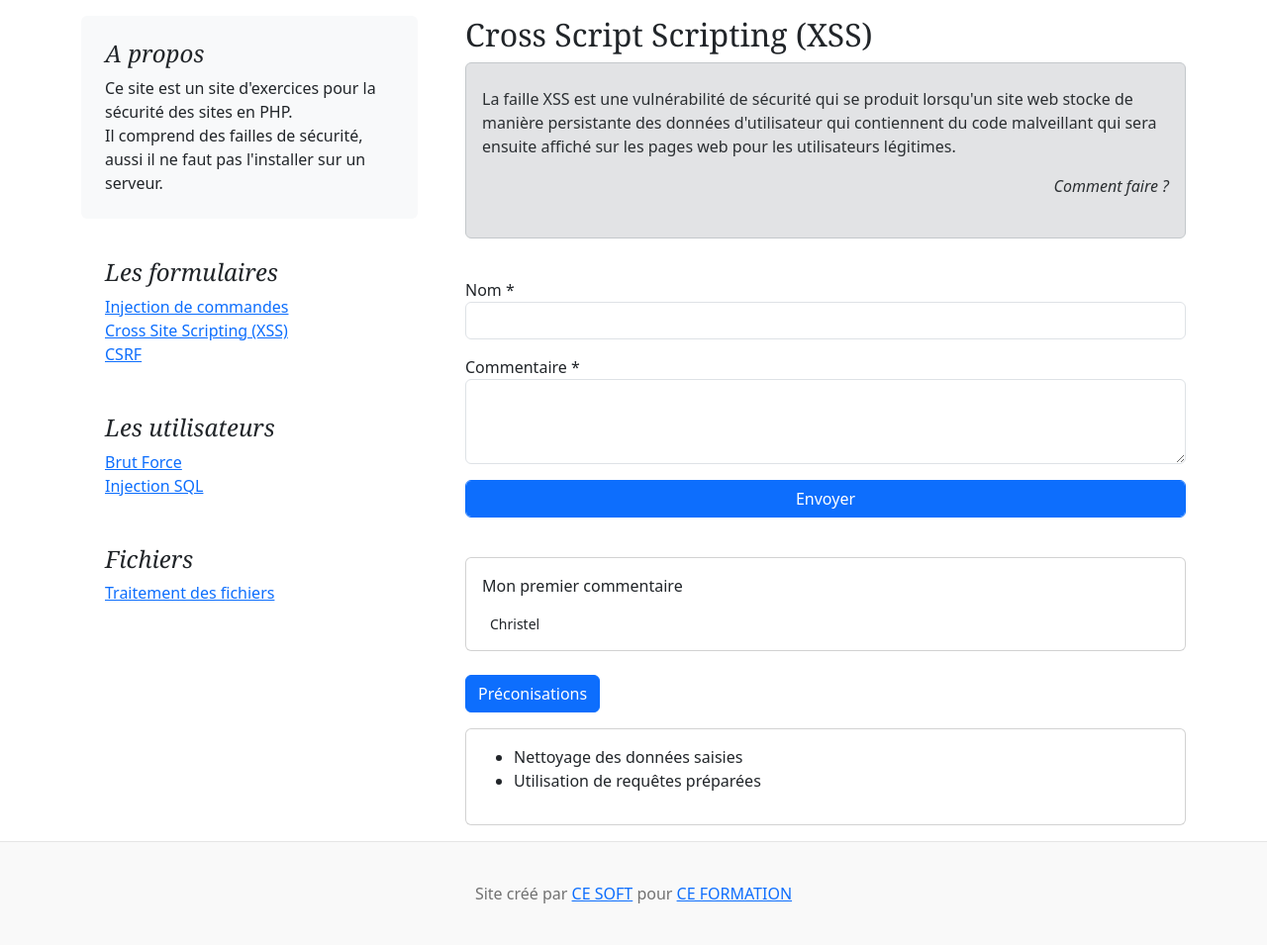
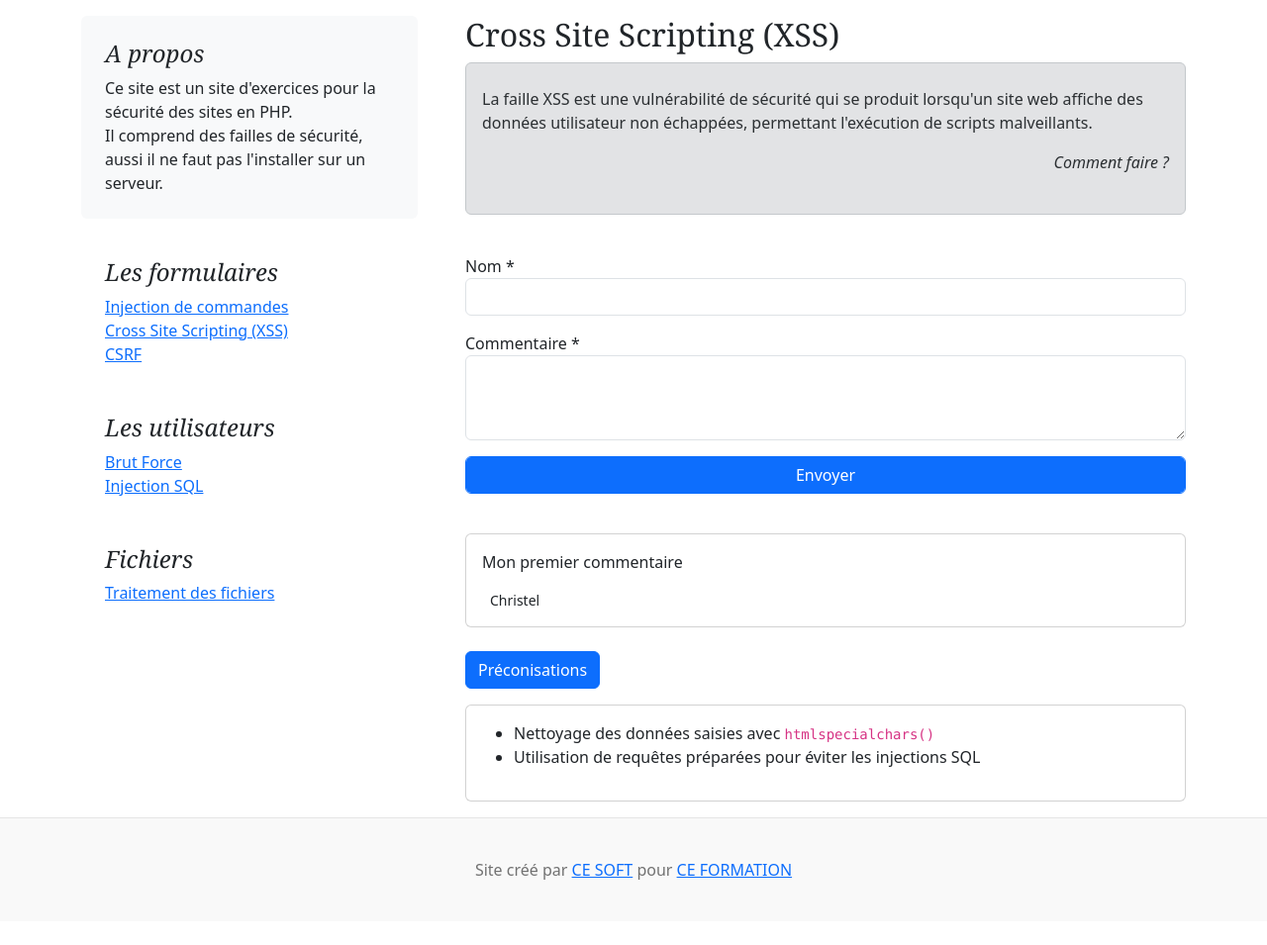
Before and after one commit to MikaRamparany/tp-securiser-application, a PHP site: page /index.php?page=xss in a window 1280 px wide, after a click on "Préconisations". Shown: the part 90-1045 px from the top of the page at 99% size. After the commit the page ends 979 px from the top, so only its background shows below. Run offline with PHP 8.4, Linux system fonts and the light colour scheme; data comes from the database, SQL or seed files in the repository.

Commit message:
1- Nettoyage des données saisies  avec surtout htmlspecialchars($_POST['name'], ENT_QUOTES, 'UTF-8') avant l'insertion en BDD 2- prepare() et bindParam()  -> requête préparée 3- mon form sécurisé

```diff
--- a/pages/xss.php
+++ b/pages/xss.php
@@ -1,61 +1,67 @@
 <?php
-	$strPreco 	= "	<ul>
-						<li>Nettoyage des données saisies</li>
-						<li>Utilisation de requêtes préparées</li>
+$strPreco  = "
+    <ul>
+        <li>Nettoyage des données saisies avec <code>htmlspecialchars()</code></li>
+        <li>Utilisation de requêtes préparées pour éviter les injections SQL</li>
     </ul>";
-	$strDesc	= "La faille XSS est une vulnérabilité de sécurité qui se produit lorsqu'un site web stocke de manière persistante des données d'utilisateur qui contiennent du code malveillant qui sera ensuite affiché sur les pages web pour les utilisateurs légitimes.";
-	$strTip		= "insérer du script dans le formulaire : <script>alert(\"coucou\");</script>";
+$strDesc   = "La faille XSS est une vulnérabilité de sécurité qui se produit lorsqu'un site web affiche des données utilisateur non échappées, permettant l'exécution de scripts malveillants.";
+$strTip    = "Exemple d'attaque : <code>&lt;script&gt;alert(\"coucou\");&lt;/script&gt;</code>";
 
 include("connect.php");
 
-	if (isset($_GET['name']) > 0){
-		$db->exec("INSERT INTO comments (name, comment) VALUES ('".$_GET['name']."', '".$_GET['message']."')");
+// Traitement du formulaire
+if ($_SERVER['REQUEST_METHOD'] === 'POST' && isset($_POST['name'], $_POST['message'])) {
+    $name = htmlspecialchars($_POST['name'], ENT_QUOTES, 'UTF-8');
+    $message = htmlspecialchars($_POST['message'], ENT_QUOTES, 'UTF-8');
+
+    // Requête préparée pour éviter les injections SQL
+    $stmt = $db->prepare("INSERT INTO comments (name, comment, publish) VALUES (:name, :comment, 1)");
+    $stmt->bindParam(':name', $name);
+    $stmt->bindParam(':comment', $message);
+    $stmt->execute();
 }
 
-	$arrComments = array();
-	$arrComments = $db->query('SELECT * FROM comments WHERE publish = 1')->fetchAll();
+// Récupération des commentaires
+$stmt = $db->prepare("SELECT * FROM comments WHERE publish = 1");
+$stmt->execute();
+$arrComments = $stmt->fetchAll();
 ?>
+
 <div class="col-md-8">
-	<h2>Cross Script Scripting (XSS)</h2>
-	<?php
-		include("_partial/desc.php");
-	?>
+    <h2>Cross Site Scripting (XSS)</h2>
+    <?php include("_partial/desc.php"); ?>
+
     <div class="py-4">
-		<form name="guestform">
+        <form name="guestform" method="post" action="">
             <input type="hidden" name="page" value="xss">
             <p>
                 <label>Nom *</label>
-				<input required class="form-control" name="name" type="text" size="30" maxlength="10" >
+                <input required class="form-control" name="name" type="text" size="30" maxlength="50">
             </p>
             <p>
                 <label>Commentaire *</label>
-				<textarea required class="form-control" name="message" cols="50" rows="3" maxlength="50" ></textarea>
+                <textarea required class="form-control" name="message" cols="50" rows="3" maxlength="500"></textarea>
             </p>
             <p>
-				<input class="form-control btn btn-primary" name="btnSign" type="submit" value="Envoyer" >
+                <input class="form-control btn btn-primary" name="btnSign" type="submit" value="Envoyer">
             </p>
         </form>
     </div>
 
     <div id="comments">
-		<?php
-			foreach ($arrComments as $arrDet){
-		?>
+        <?php foreach ($arrComments as $arrDet) { ?>
             <div class="card mb-4">
                 <div class="card-body">
-                <p><?php echo $arrDet['comment']; ?></p>
+                    <p><?php echo htmlspecialchars($arrDet['comment'], ENT_QUOTES, 'UTF-8'); ?></p>
                     <div class="d-flex justify-content-between">
                         <div class="d-flex flex-row align-items-center">
-						<p class="small mb-0 ms-2"><?php echo $arrDet['name']; ?></p>
+                            <p class="small mb-0 ms-2"><?php echo htmlspecialchars($arrDet['name'], ENT_QUOTES, 'UTF-8'); ?></p>
                         </div>
                     </div>
                 </div>
             </div>
-		<?php
-			}
-		?>
+        <?php } ?>
     </div>
-	<?php
-		include ("_partial/soluce.php");
-	?>
+
+    <?php include("_partial/soluce.php"); ?>
 </div>
```
Lines whose indentation alone changed are shown as unchanged.
